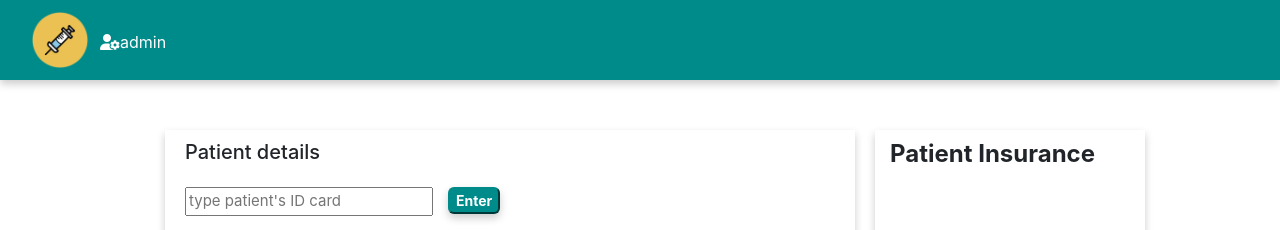
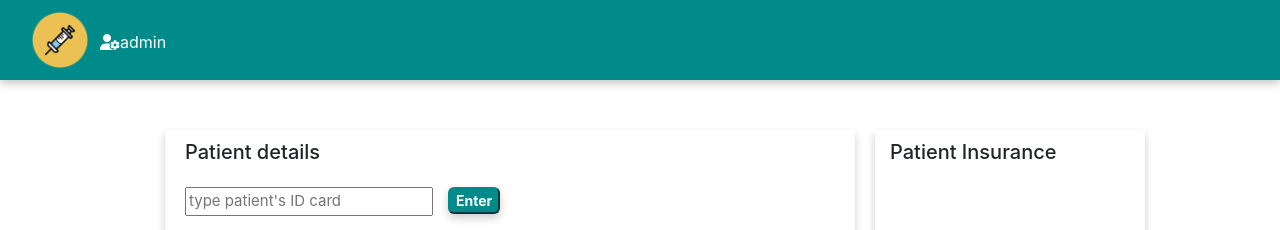
Before and after one commit to narisasingngam/Syringe, a React (Create React App) app: page /admin in a window 1280 px wide. Shown: the top 230 px of the page. Built offline with nearby package versions, Linux system fonts and the light colour scheme.

Commit message:
Save changed

```diff
--- a/src/components/InsurancePage.js
+++ b/src/components/InsurancePage.js
@@ -7,7 +7,6 @@ export class InsurancePage extends Component {
 
     constructor(props) {
         super(props)
-
         this.state = {
             patientDetail: [{
                 name: "",
@@ -69,7 +68,7 @@ export class InsurancePage extends Component {
                         </div>
                     </div>
                     <div className="user-status">
-                        <h4 className="insure-text">Patient Insurance</h4>
+                        <h5 className="insure-text">Patient Insurance</h5>
                         <PatientInsurance insuranceDetail={this.state.patientDetail} />
                     </div>
                 </div>
--- a/src/components/PatientInsurance.js
+++ b/src/components/PatientInsurance.js
@@ -17,7 +17,7 @@ export default class PatientInsurance extends Component {
         } else {
             details = this.props.insuranceDetail.map((item, key) =>
                 <Carousel.Item>
-                    <Card style={{ marginTop: '35px', marginLeft: '2.5rem', width: '12rem', height: '17rem' }}>
+                    <Card style={{ marginTop: '35px', marginLeft: '2.4rem', width: '12rem', height: '17rem' }}>
                         <Card.Img style={{ height: '10rem', width: '' }} variant="top" src={item.picture} />
                         <Card.Body className="card-body">
                             <Card.Title><h6>{item.company}</h6></Card.Title>
--- a/src/styles/insurancePage.css
+++ b/src/styles/insurancePage.css
@@ -86,5 +86,4 @@
 .insure-text{
     margin-top: 10px;
     margin-left: 15px;
-    font-weight: bold;
 }
```
